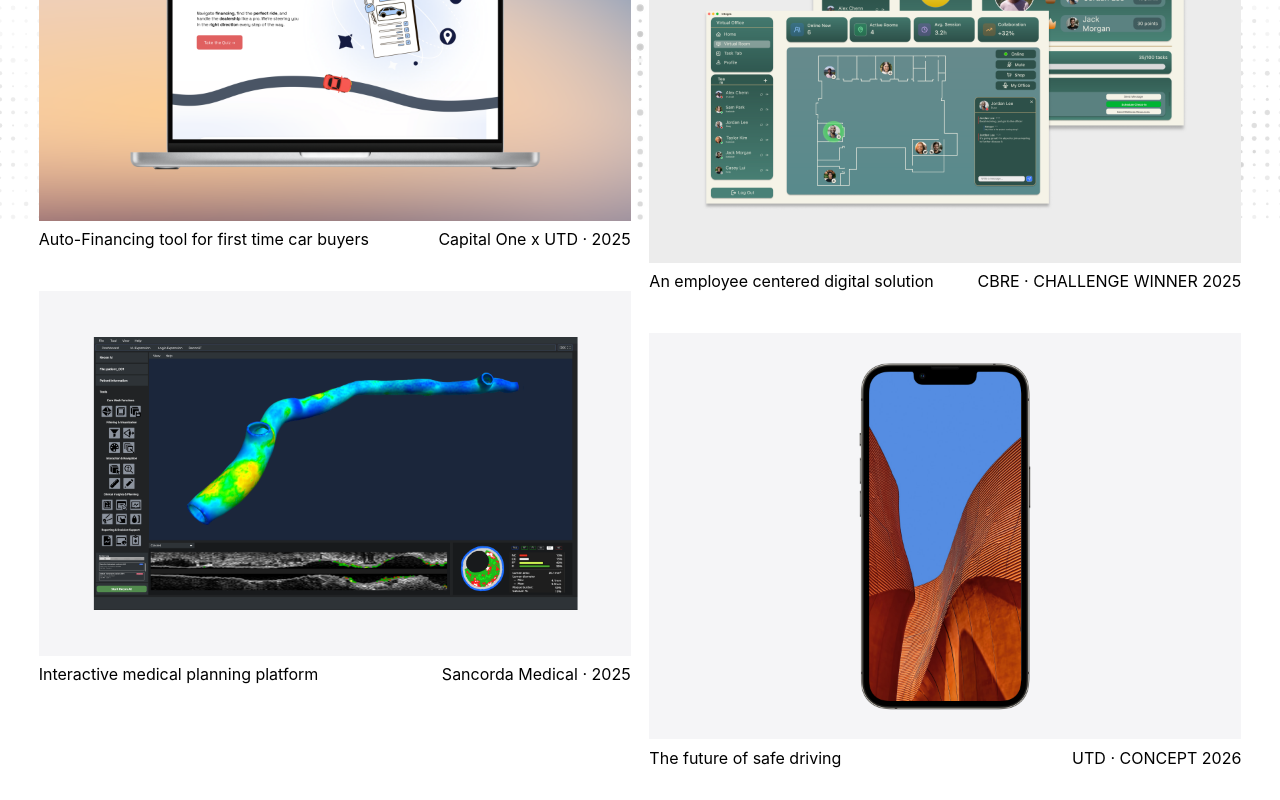
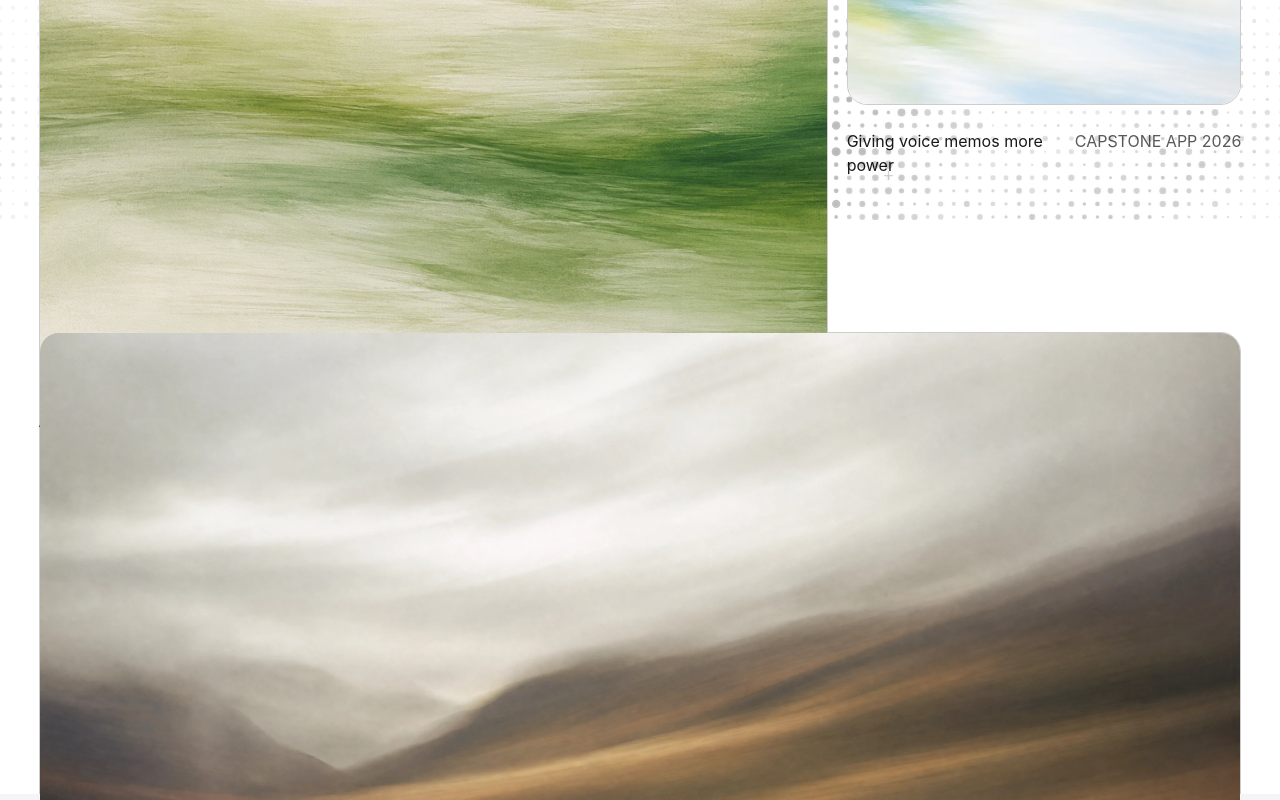
Before and after one commit to damianizaguirre/2026-Portfolio, a Next.js app: page / in a window 1280 px wide. Shown: the part 580-1380 px from the top of the page. Built offline with nearby package versions, Linux system fonts and the light colour scheme.

Commit message:
feat: implement Figma Summer 2026 homepage layout

```diff
--- a/src/app/page.tsx
+++ b/src/app/page.tsx
@@ -1,38 +1,80 @@
 import Navbar from "@/components/Navbar";
 import Footer from "@/components/Footer";
-import ProjectCard from "@/components/ProjectCard";
-import PasswordProtectedCard from "@/components/PasswordProtectedCard";
+import Link from "next/link";
+import Image from "next/image";
 
 const projects = [
   {
     href: "/case-study/carfully",
-    imageSrc: "/images/carfully-thumbnail.png",
-    imageAlt: "Carfully - Auto-financing tool interface on a laptop",
+    imageSrc: "/images/carfully-card.jpg",
+    imageAlt: "Carfully - Auto-financing tool for first time car buyers",
     title: "Auto-Financing tool for first time car buyers",
     meta: "Capital One x UTD · 2025",
   },
   {
+    href: "#",
+    imageSrc: "/images/mismo-card.jpg",
+    imageAlt: "Mismo - Giving voice memos more power",
+    title: "Giving voice memos more power",
+    meta: "CAPSTONE APP 2026",
+  },
+  {
     href: "/case-study/cbre",
-    imageSrc: "/images/cbre-thumbnail.png",
-    imageAlt: "CBRE Integra - Employee centered digital solution dashboard",
+    imageSrc: "/images/cbre-card.jpg",
+    imageAlt: "CBRE - An employee centered digital solution",
     title: "An employee centered digital solution",
     meta: "CBRE · CHALLENGE WINNER 2025",
-    bgColor: "bg-surface-alt",
-  },
-  {
-    href: "#",
-    imageSrc: "/images/mismo-thumbnail.png",
-    imageAlt: "The future of safe driving - phone displaying app",
-    title: "The future of safe driving",
-    meta: "UTD · CONCEPT 2026",
   },
 ];
 
+function ProjectCard({
+  href,
+  imageSrc,
+  imageAlt,
+  title,
+  meta,
+}: {
+  href: string;
+  imageSrc: string;
+  imageAlt: string;
+  title: string;
+  meta: string;
+}) {
+  return (
+    <div>
+      <Link
+        href={href}
+        className="block overflow-hidden rounded-[20px] border border-[#cdcdcd] bg-white w-full h-full"
+      >
+        <Image
+          src={imageSrc}
+          alt={imageAlt}
+          width={1400}
+          height={800}
+          className="w-full h-full object-cover"
+          priority
+        />
+      </Link>
+      <div
+        className="flex justify-between items-baseline mt-[24px]"
+        style={{ fontSize: "var(--text-card)" }}
+      >
+        <p className="text-[rgba(0,0,0,0.9)] font-normal">{title}</p>
+        <p className="text-[rgba(0,0,0,0.65)] font-normal whitespace-nowrap ml-4">{meta}</p>
+      </div>
+    </div>
+  );
+}
+
 export default function Home() {
+  const cardH = "clamp(320px, 38.23vw, 734px)";
+  const bottomH = "clamp(260px, 30.16vw, 579px)";
+
   return (
     <main className="min-h-screen">
       <Navbar />
 
+      {/* Hero */}
       <section
         style={{
           paddingTop: "var(--hero-pt)",
@@ -42,7 +84,7 @@ export default function Home() {
         }}
       >
         <h1
-          className="font-medium text-black"
+          className="font-medium text-[rgba(0,0,0,0.9)]"
           style={{
             fontSize: "var(--text-hero)",
             lineHeight: 1.19,
@@ -65,35 +107,39 @@ export default function Home() {
         </p>
       </section>
 
+      {/* Work grid */}
       <section
         id="work"
-        style={{ padding: "clamp(24px, 2.6vw, 50px) var(--px-side)" }}
+        style={{
+          paddingLeft: "var(--px-side)",
+          paddingRight: "var(--px-side)",
+          paddingBottom: "clamp(60px, 6vw, 115px)",
+        }}
       >
+        {/* Top row: large left + small right (≈2:1) */}
         <div
-          className="grid grid-cols-1 lg:grid-cols-2 items-start"
+          className="grid"
           style={{
-            columnGap: "var(--grid-gap)",
-            rowGap: "clamp(28px, 3.1vw, 60px)",
+            gridTemplateColumns: "minmax(0, 2fr) minmax(0, 1fr)",
+            gap: "var(--grid-gap)",
           }}
         >
-          <div className="flex flex-col" style={{ gap: "clamp(28px, 3.1vw, 60px)" }}>
+          <div style={{ height: cardH }}>
             <ProjectCard {...projects[0]} />
-            <PasswordProtectedCard
-              href="/case-study/sancorda"
-              imageSrc="/images/sancorda-thumbnail.png"
-              imageAlt="Sancorda Medical - Interactive medical planning platform"
-              title="Interactive medical planning platform"
-              meta="Sancorda Medical &middot; 2025"
-              password="ReconST"
-            />
           </div>
-          <div
-            className="flex flex-col"
-            style={{ gap: "clamp(28px, 3.1vw, 60px)" }}
-          >
+          <div style={{ height: cardH }}>
             <ProjectCard {...projects[1]} />
-            <ProjectCard {...projects[2]} />
           </div>
+        </div>
+
+        {/* Bottom row: full-width */}
+        <div
+          style={{
+            height: bottomH,
+            marginTop: "var(--grid-gap)",
+          }}
+        >
+          <ProjectCard {...projects[2]} />
         </div>
       </section>
 
```
